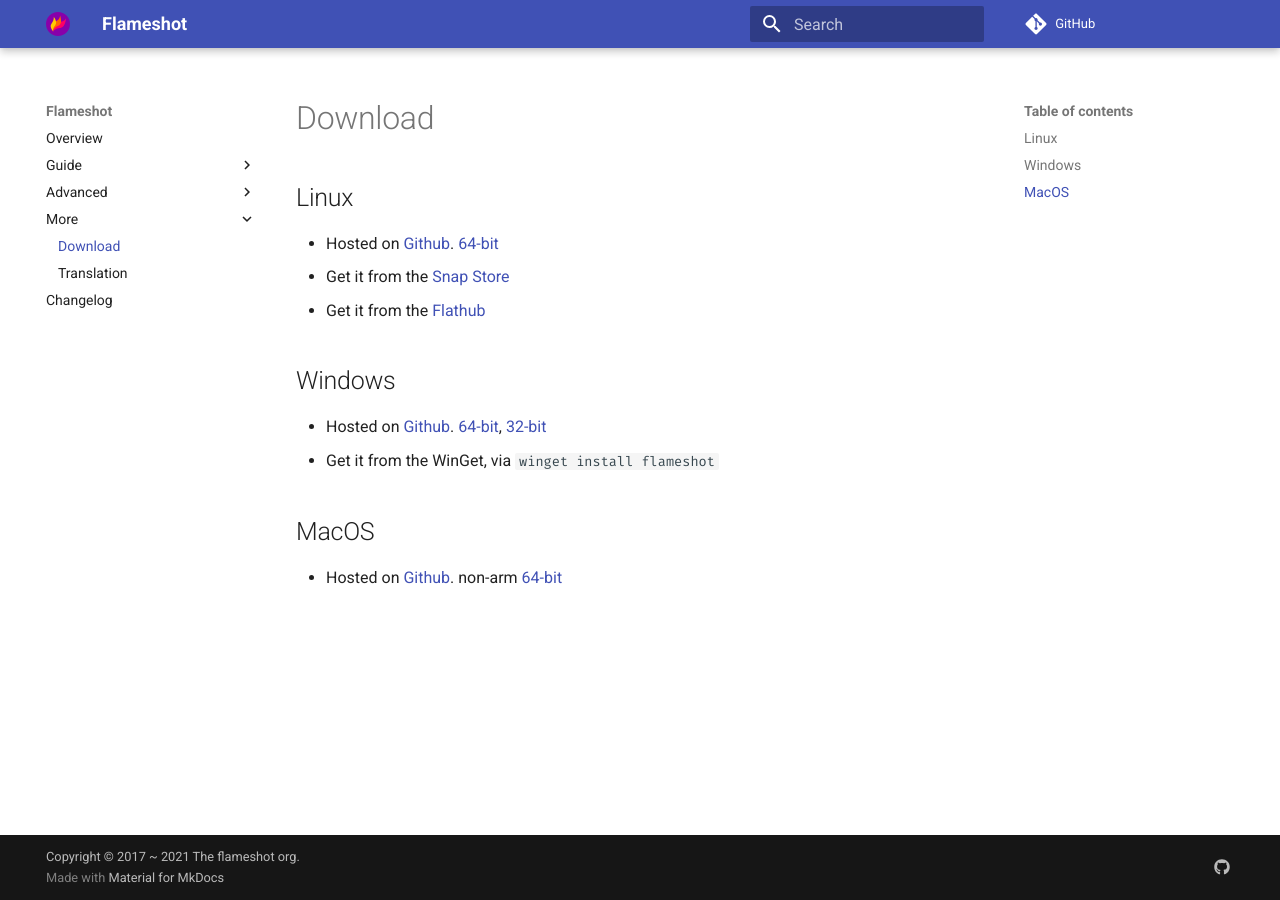
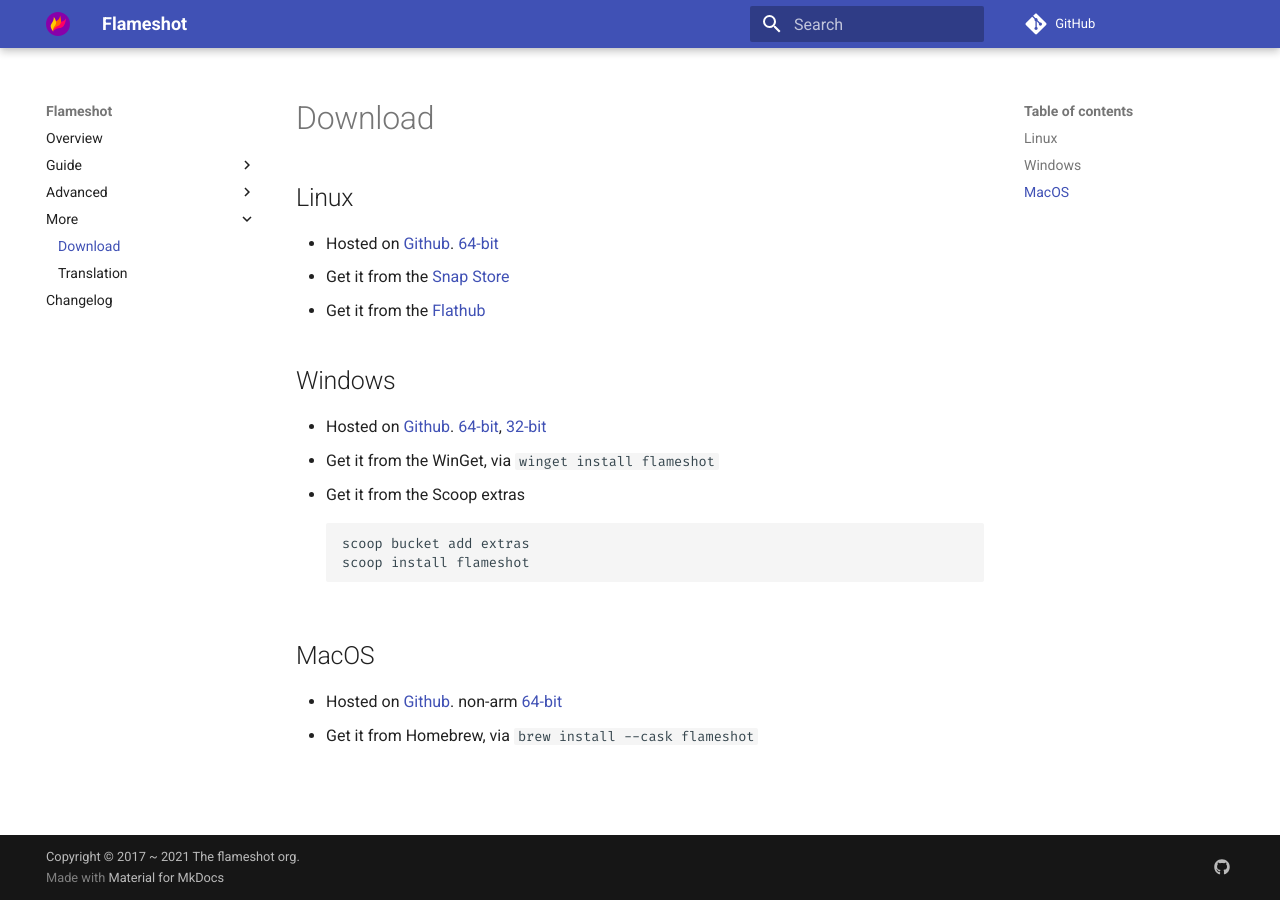
Before and after one commit to flameshot-org/flameshot-org.github.io, an MkDocs documentation site: the page built from docs/download.md, in a window 1280 px wide. Built offline with MkDocs 1.6.1 and Material for MkDocs 9.7.7, drawn with Linux system fonts in a browser that asks for light colours; comment, search, counter and statistics services are not loaded.

Commit message:
Added the commamnds for Scoop (Windows) and Homebrew (OSX)

````diff
--- a/docs/download.md
+++ b/docs/download.md
@@ -6,6 +6,12 @@
 ## Windows
 - Hosted on [Github](https://github.com). [64-bit](https://github.com/flameshot-org/flameshot/releases), [32-bit](https://github.com/flameshot-org/flameshot/releases)
 - Get it from the WinGet, via `winget install flameshot`
+- Get it from the Scoop extras
+    ```sh
+    scoop bucket add extras
+    scoop install flameshot
+    ```
 
 ## MacOS
 - Hosted on [Github](https://github.com). non-arm [64-bit](https://github.com/flameshot-org/flameshot/releases)
+- Get it from Homebrew, via `brew install --cask flameshot`
````
